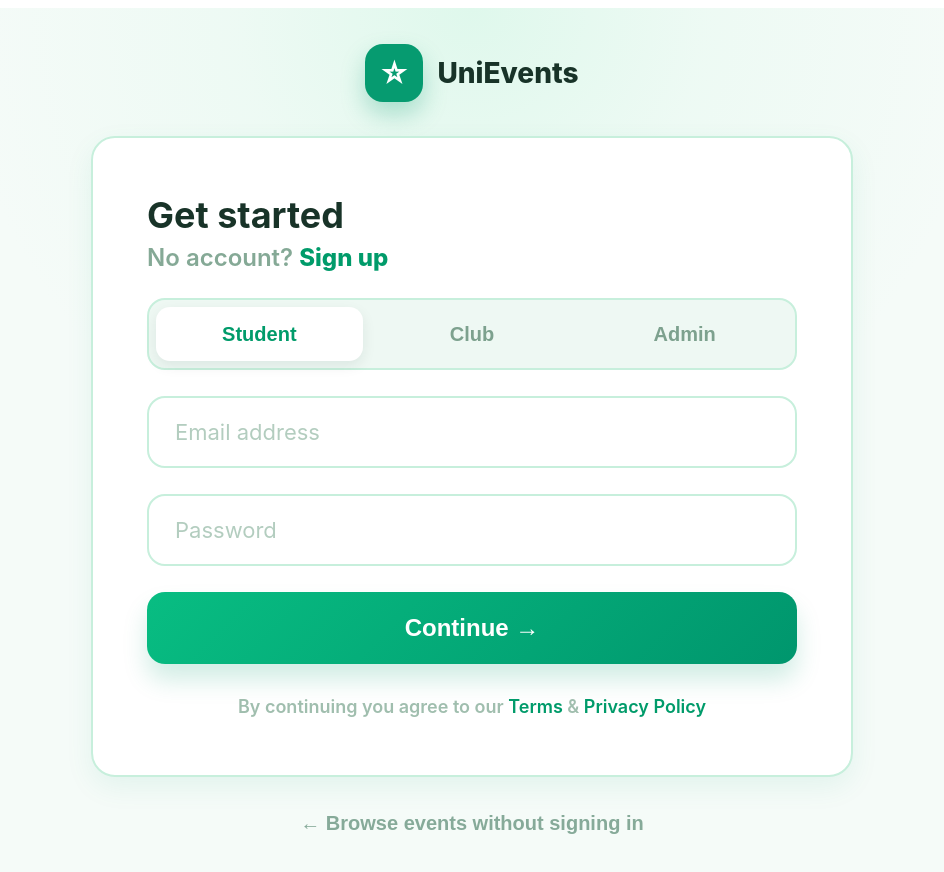
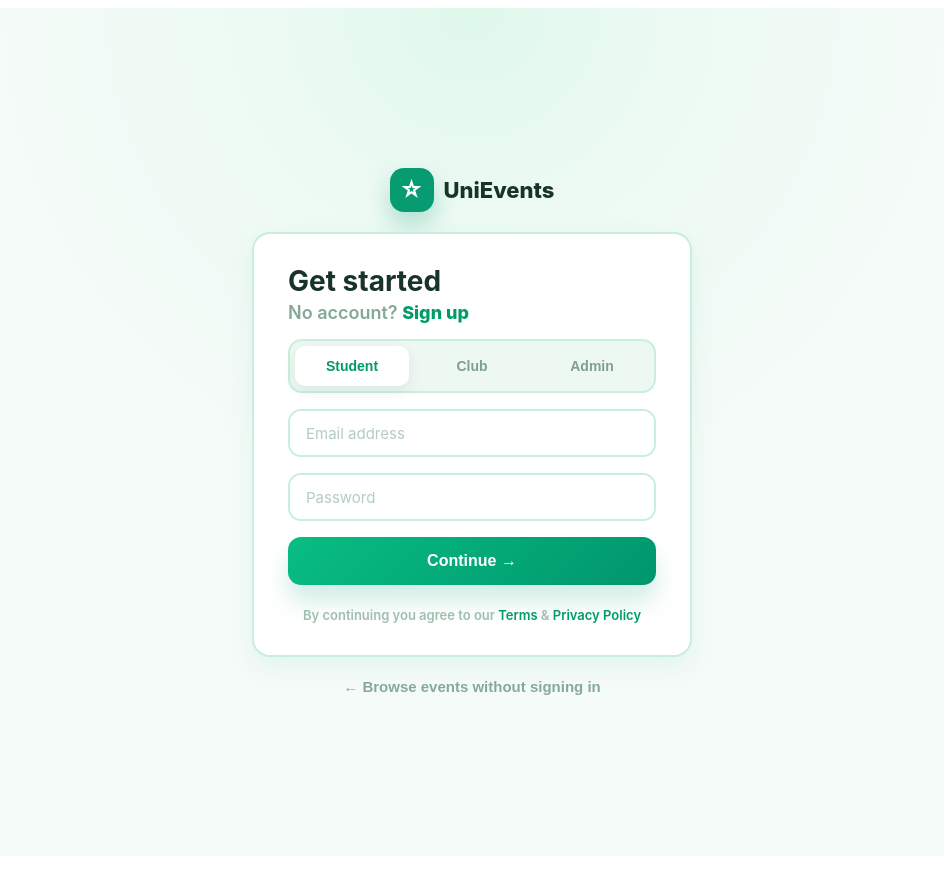
Before and after one commit to dp-end/HF4U, an Angular app in the folder eventF/: page /login in a window 1280 px wide. Shown: the top 872 px of the page, without its empty margins (168-1112 px from the left). Built offline with nearby package versions, Linux system fonts and the light colour scheme.

Commit message:
login and register ui redesign

```diff
--- a/eventF/src/app/features/auth/login/login.css
+++ b/eventF/src/app/features/auth/login/login.css
@@ -9,57 +9,58 @@
   flex-direction: column;
   align-items: center;
   justify-content: center;
-  gap: 34px;
+  gap: 20px;
   background:
     radial-gradient(circle at top, #dff8ec 0, rgba(223, 248, 236, 0.35) 22%, transparent 48%),
     #f5fbf8;
   color: #183328;
   font-family: Inter, ui-sans-serif, system-ui, -apple-system, BlinkMacSystemFont, "Segoe UI", sans-serif;
-  padding: 32px 20px;
+  padding: 24px 16px;
 }
 
 .brand {
   display: flex;
   align-items: center;
-  gap: 14px;
-  font-size: 28px;
+  gap: 10px;
+  font-size: 22px;
   font-weight: 800;
 }
 
 .brand-icon {
-  width: 58px;
-  height: 58px;
+  width: 44px;
+  height: 44px;
   display: grid;
   place-items: center;
-  border-radius: 18px;
+  border-radius: 14px;
   background: #069b70;
   color: white;
-  font-size: 30px;
+  font-size: 23px;
   box-shadow: 0 12px 24px rgba(6, 155, 112, 0.28);
 }
 
 .auth-card {
-  width: min(100%, 650px);
+  width: min(100%, 440px);
+  box-sizing: border-box;
   display: flex;
   flex-direction: column;
-  gap: 26px;
-  padding: 58px 54px;
+  gap: 16px;
+  padding: 32px 34px;
   border: 2px solid #c7efdc;
-  border-radius: 24px;
+  border-radius: 18px;
   background: white;
   box-shadow: 0 10px 28px rgba(6, 155, 112, 0.08);
 }
 
 .auth-header h1 {
-  margin: 0 0 8px;
-  font-size: 36px;
+  margin: 0 0 6px;
+  font-size: 28px;
   line-height: 1.1;
 }
 
 .auth-header p {
   margin: 0;
   color: #85a996;
-  font-size: 24px;
+  font-size: 18px;
   font-weight: 600;
 }
 
@@ -77,19 +78,19 @@
   display: grid;
   grid-template-columns: repeat(3, 1fr);
   gap: 6px;
-  padding: 7px;
+  padding: 5px;
   border: 2px solid #c7efdc;
-  border-radius: 18px;
+  border-radius: 14px;
   background: #eef8f3;
 }
 
 .role-tabs button {
-  height: 54px;
+  height: 40px;
   border: 0;
-  border-radius: 14px;
+  border-radius: 10px;
   background: transparent;
   color: #7da18e;
-  font-size: 20px;
+  font-size: 14px;
   font-weight: 800;
   cursor: pointer;
 }
@@ -102,14 +103,14 @@
 
 .field input {
   width: 100%;
-  height: 72px;
+  height: 48px;
   box-sizing: border-box;
   border: 2px solid #c7efdc;
-  border-radius: 18px;
-  padding: 0 26px;
+  border-radius: 13px;
+  padding: 0 16px;
   color: #183328;
   font: inherit;
-  font-size: 22px;
+  font-size: 15px;
   outline: none;
 }
 
@@ -123,12 +124,12 @@
 }
 
 .primary-button {
-  height: 72px;
+  height: 48px;
   border: 0;
-  border-radius: 18px;
+  border-radius: 13px;
   background: linear-gradient(135deg, #08bd82, #00966d);
   color: white;
-  font-size: 24px;
+  font-size: 16px;
   font-weight: 900;
   cursor: pointer;
   box-shadow: 0 16px 24px rgba(6, 155, 112, 0.18);
@@ -143,7 +144,7 @@
   margin: 6px 0 0;
   text-align: center;
   color: #a0beae;
-  font-size: 18px;
+  font-size: 13px;
   font-weight: 600;
 }
 
@@ -155,7 +156,7 @@
 .error-message {
   margin: -8px 0;
   color: #d33;
-  font-size: 16px;
+  font-size: 13px;
   font-weight: 700;
 }
 
@@ -163,27 +164,27 @@
   border: 0;
   background: transparent;
   color: #86aa99;
-  font-size: 20px;
+  font-size: 15px;
   font-weight: 800;
   cursor: pointer;
 }
 
 @media (max-width: 680px) {
   .auth-card {
-    padding: 34px 22px;
+    padding: 24px 18px;
   }
 
   .auth-header h1 {
-    font-size: 30px;
+    font-size: 24px;
   }
 
   .auth-header p,
   .field input,
   .primary-button {
-    font-size: 18px;
+    font-size: 15px;
   }
 
   .role-tabs button {
-    font-size: 16px;
+    font-size: 13px;
   }
 }
--- a/eventF/src/app/features/auth/register/register.css
+++ b/eventF/src/app/features/auth/register/register.css
@@ -9,57 +9,58 @@
   flex-direction: column;
   align-items: center;
   justify-content: center;
-  gap: 34px;
+  gap: 20px;
   background:
     radial-gradient(circle at top, #dff8ec 0, rgba(223, 248, 236, 0.35) 22%, transparent 48%),
     #f5fbf8;
   color: #183328;
   font-family: Inter, ui-sans-serif, system-ui, -apple-system, BlinkMacSystemFont, "Segoe UI", sans-serif;
-  padding: 32px 20px;
+  padding: 24px 16px;
 }
 
 .brand {
   display: flex;
   align-items: center;
-  gap: 14px;
-  font-size: 28px;
+  gap: 10px;
+  font-size: 22px;
   font-weight: 800;
 }
 
 .brand-icon {
-  width: 58px;
-  height: 58px;
+  width: 44px;
+  height: 44px;
   display: grid;
   place-items: center;
-  border-radius: 18px;
+  border-radius: 14px;
   background: #069b70;
   color: white;
-  font-size: 30px;
+  font-size: 23px;
   box-shadow: 0 12px 24px rgba(6, 155, 112, 0.28);
 }
 
 .auth-card {
-  width: min(100%, 650px);
+  width: min(100%, 440px);
+  box-sizing: border-box;
   display: flex;
   flex-direction: column;
-  gap: 22px;
-  padding: 58px 54px;
+  gap: 14px;
+  padding: 30px 34px;
   border: 2px solid #c7efdc;
-  border-radius: 24px;
+  border-radius: 18px;
   background: white;
   box-shadow: 0 10px 28px rgba(6, 155, 112, 0.08);
 }
 
 .auth-header h1 {
-  margin: 0 0 8px;
-  font-size: 36px;
+  margin: 0 0 6px;
+  font-size: 28px;
   line-height: 1.1;
 }
 
 .auth-header p {
   margin: 0;
   color: #85a996;
-  font-size: 24px;
+  font-size: 16px;
   font-weight: 600;
 }
 
@@ -75,14 +76,14 @@
 
 .field input {
   width: 100%;
-  height: 72px;
+  height: 48px;
   box-sizing: border-box;
   border: 2px solid #c7efdc;
-  border-radius: 18px;
-  padding: 0 26px;
+  border-radius: 13px;
+  padding: 0 16px;
   color: #183328;
   font: inherit;
-  font-size: 22px;
+  font-size: 15px;
   outline: none;
 }
 
@@ -99,19 +100,19 @@
   display: grid;
   grid-template-columns: repeat(2, 1fr);
   gap: 6px;
-  padding: 7px;
+  padding: 5px;
   border: 2px solid #c7efdc;
-  border-radius: 18px;
+  border-radius: 14px;
   background: #eef8f3;
 }
 
 .role-tabs button {
-  height: 54px;
+  height: 40px;
   border: 0;
-  border-radius: 14px;
+  border-radius: 10px;
   background: transparent;
   color: #7da18e;
-  font-size: 20px;
+  font-size: 14px;
   font-weight: 800;
   cursor: pointer;
 }
@@ -123,12 +124,12 @@
 }
 
 .primary-button {
-  height: 72px;
+  height: 48px;
   border: 0;
-  border-radius: 18px;
+  border-radius: 13px;
   background: linear-gradient(135deg, #08bd82, #00966d);
   color: white;
-  font-size: 24px;
+  font-size: 16px;
   font-weight: 900;
   cursor: pointer;
   box-shadow: 0 16px 24px rgba(6, 155, 112, 0.18);
@@ -143,7 +144,7 @@
   margin: 6px 0 0;
   text-align: center;
   color: #a0beae;
-  font-size: 18px;
+  font-size: 13px;
   font-weight: 600;
 }
 
@@ -155,7 +156,7 @@
 .error-message {
   margin: -6px 0;
   color: #d33;
-  font-size: 16px;
+  font-size: 13px;
   font-weight: 700;
 }
 
@@ -163,27 +164,27 @@
   border: 0;
   background: transparent;
   color: #86aa99;
-  font-size: 20px;
+  font-size: 15px;
   font-weight: 800;
   cursor: pointer;
 }
 
 @media (max-width: 680px) {
   .auth-card {
-    padding: 34px 22px;
+    padding: 24px 18px;
   }
 
   .auth-header h1 {
-    font-size: 30px;
+    font-size: 24px;
   }
 
   .auth-header p,
   .field input,
   .primary-button {
-    font-size: 18px;
+    font-size: 15px;
   }
 
   .role-tabs button {
-    font-size: 16px;
+    font-size: 13px;
   }
 }
```
